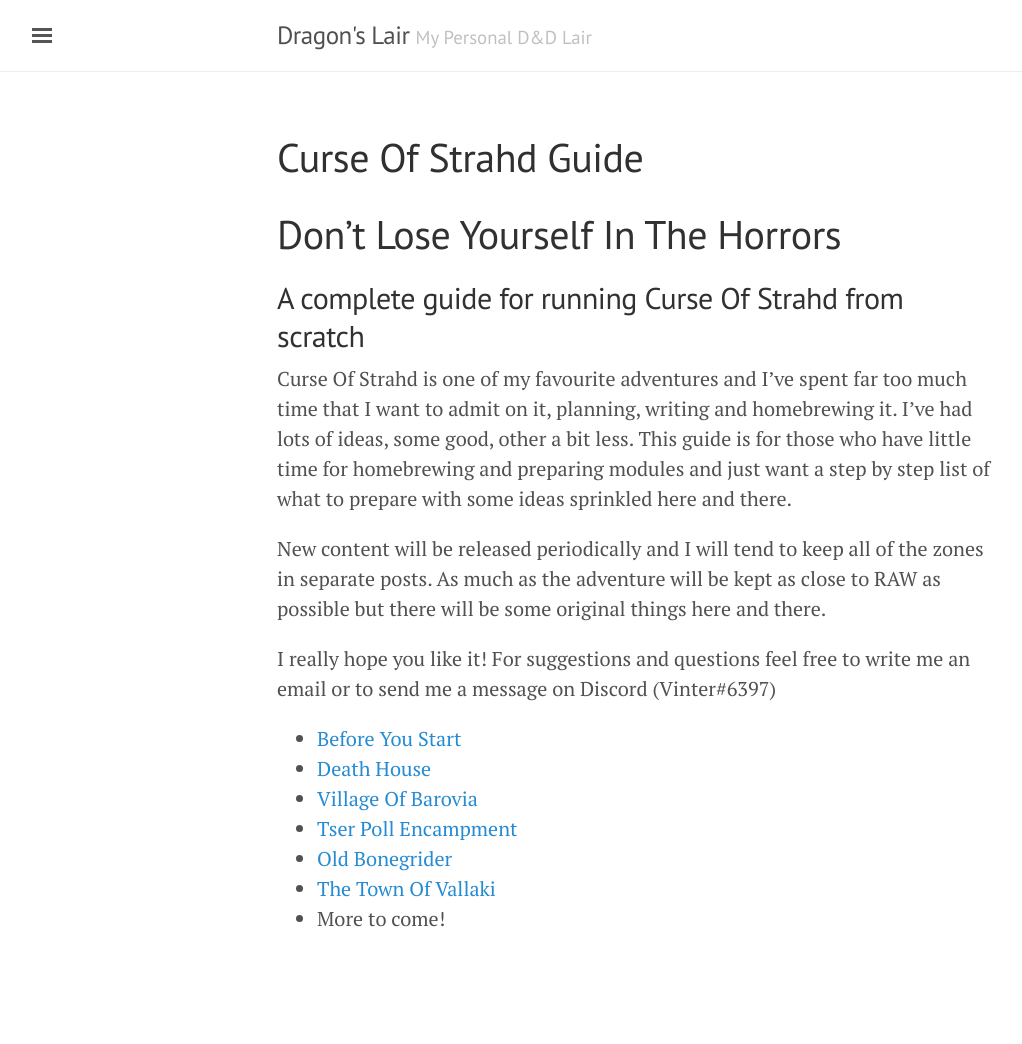
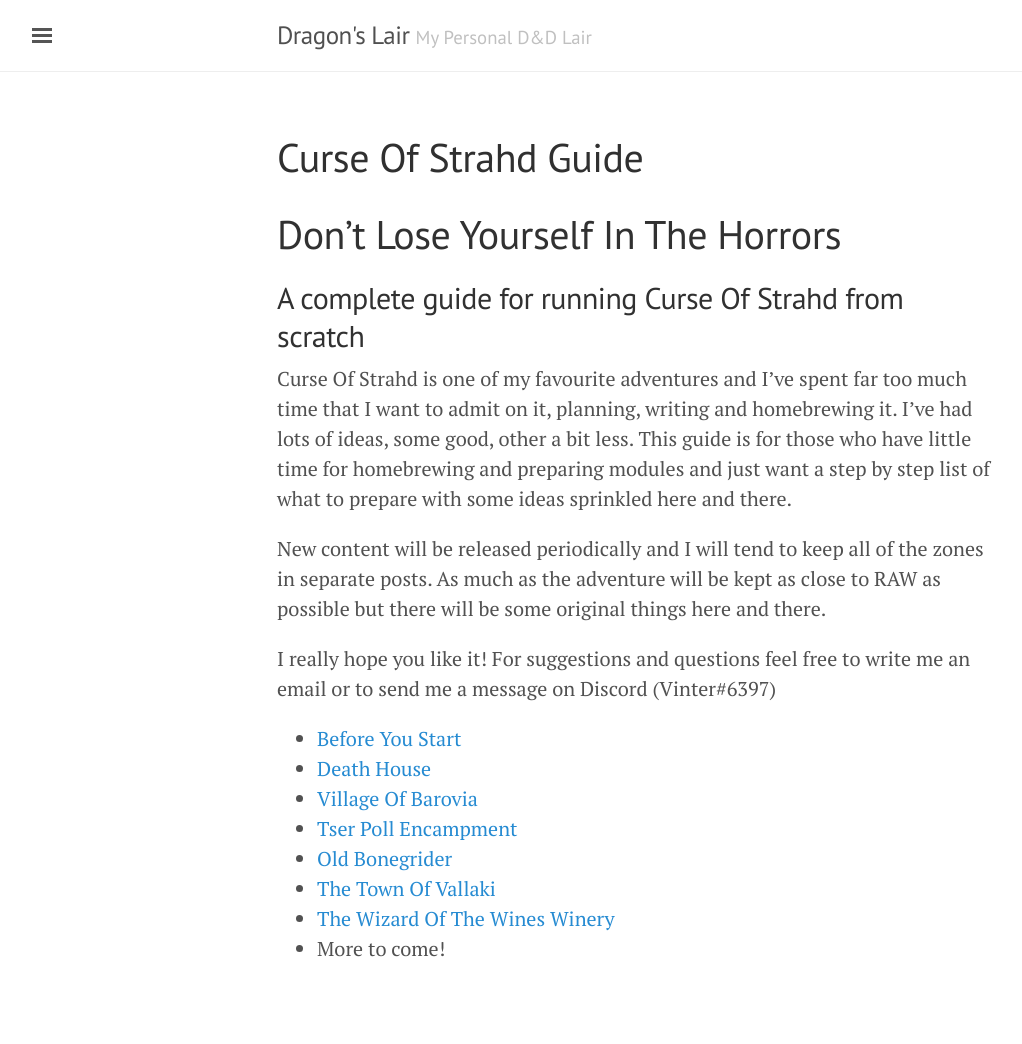
Before and after one commit to thevinter/thevinter.github.io, a Jekyll site: the page built from curse-of-strahd-guide.md, in a window 1280 px wide. Shown: the whole page, without its empty margins (3-1025 px from the left). Built offline with Jekyll 4.4.1, drawn with Linux system fonts in a browser that asks for light colours; before the commit the page ends 1014 px from its top, so only the background shows below that.

Commit message:
indexed wines

```diff
--- a/curse-of-strahd-guide.md
+++ b/curse-of-strahd-guide.md
@@ -18,4 +18,5 @@
  - [Tser Poll Encampment](https://thevinter.github.io/2018/12/31/tser-pool-encampment/)
  - [Old Bonegrider](https://thevinter.github.io/2018/12/31/old-bonegrider/)
  - [The Town Of Vallaki](https://thevinter.github.io/2019/01/04/the-town-of-vallaki/)
+ - [The Wizard Of The Wines Winery](https://thevinter.github.io/2019/01/05/the-wizards-of-the-wine/)
  - More to come!
```
